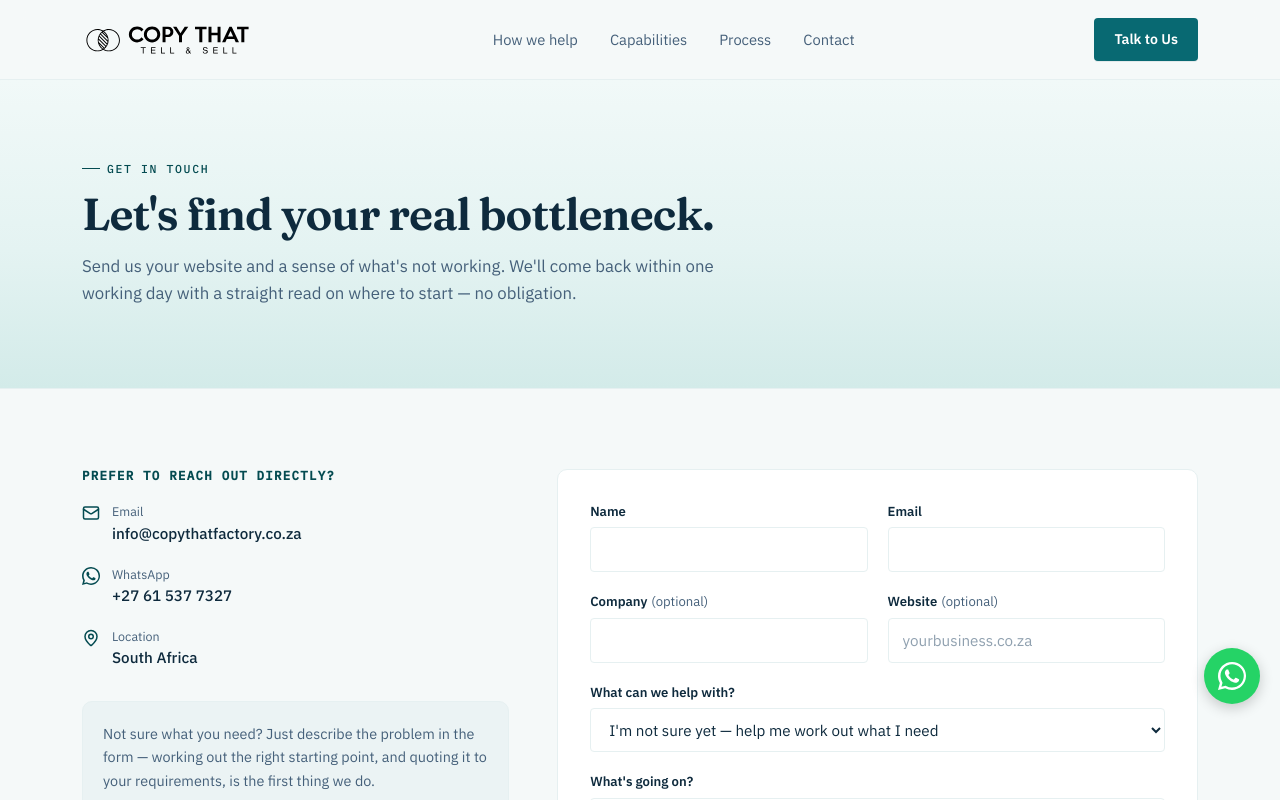
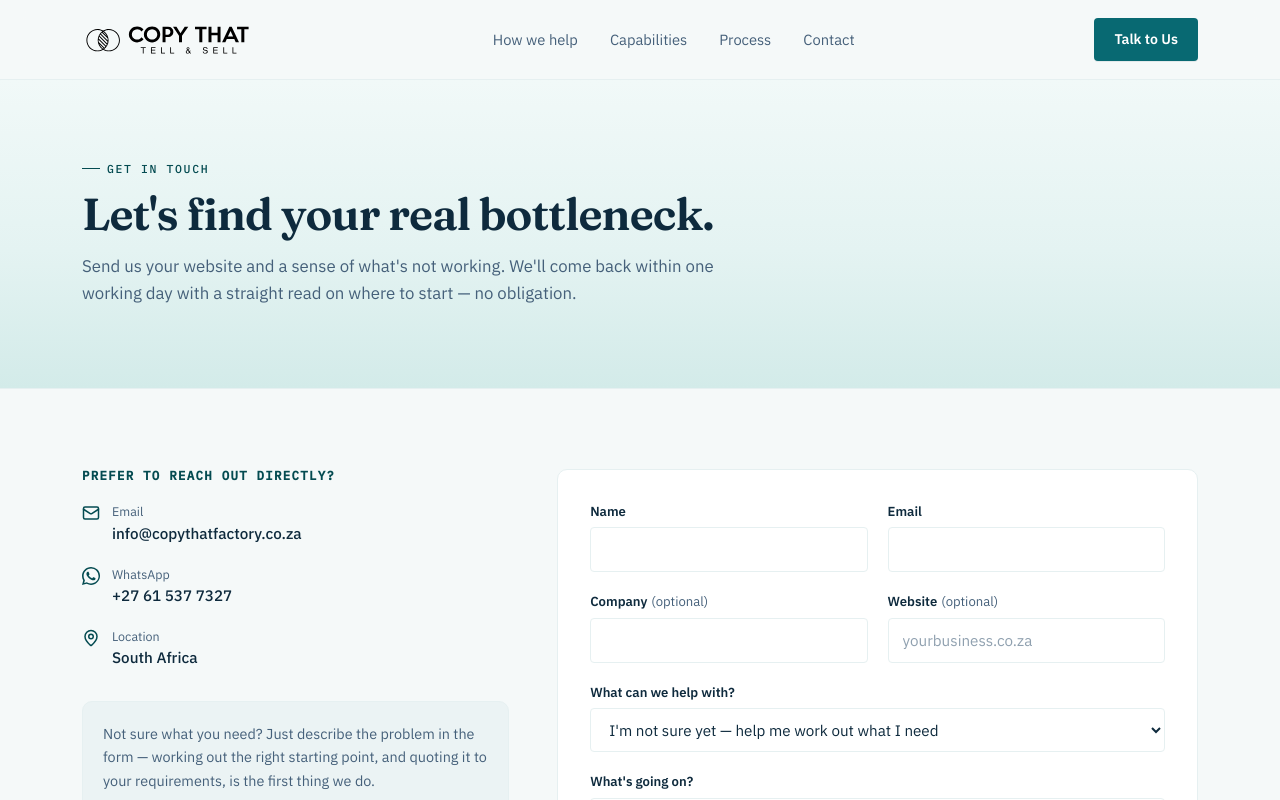
Before and after one commit to dewitivan777/CopyThatFactory, a Next.js app: page /contact in a window 1280 px wide. Shown: the top 800 px of the page. Built offline with nearby package versions, Linux system fonts and the light colour scheme.

Commit message:
feat: update WhatsApp button to hide on contact page and adjust positioning

```diff
--- a/src/components/ui/WhatsAppButton.tsx
+++ b/src/components/ui/WhatsAppButton.tsx
@@ -1,3 +1,6 @@
+"use client";
+
+import { usePathname } from "next/navigation";
 import { siteConfig } from "@/data/site";
 
 /** Official WhatsApp glyph, inlined as SVG so we don't need a brand-icon dependency. */
@@ -23,12 +26,15 @@ export function WhatsAppIcon({
 }
 
 /**
- * Site-wide floating "chat on WhatsApp" button. Fixed to the bottom-right
- * corner and offset above the reCAPTCHA v3 badge (which docks at the same
- * corner, ~14px from each edge, once it's lazy-loaded on the contact form),
- * so the two never overlap.
+ * Site-wide floating "chat on WhatsApp" button, fixed to the bottom-right
+ * corner. Hidden on the contact page — the reCAPTCHA badge docks in that
+ * same corner there, and the contact form already has its own "Send via
+ * WhatsApp" option.
  */
 export function WhatsAppButton() {
+  const pathname = usePathname();
+  if (pathname?.startsWith("/contact")) return null;
+
   return (
     <a
       href={siteConfig.whatsappLink}
@@ -36,7 +42,7 @@ export function WhatsAppButton() {
       rel="noopener noreferrer"
       aria-label={`Chat with us on WhatsApp: ${siteConfig.whatsapp}`}
       title="Chat with us on WhatsApp"
-      className="fixed right-4 bottom-24 z-40 flex size-14 items-center justify-center rounded-full bg-[#25D366] text-white shadow-[0_4px_14px_rgba(0,0,0,0.2)] transition-transform duration-150 hover:scale-105 cursor-butterfly sm:right-5"
+      className="fixed right-4 bottom-4 z-40 flex size-14 items-center justify-center rounded-full bg-[#25D366] text-white shadow-[0_4px_14px_rgba(0,0,0,0.2)] transition-transform duration-150 hover:scale-105 cursor-butterfly sm:right-5 sm:bottom-5"
     >
       <WhatsAppIcon size={28} />
     </a>
```
